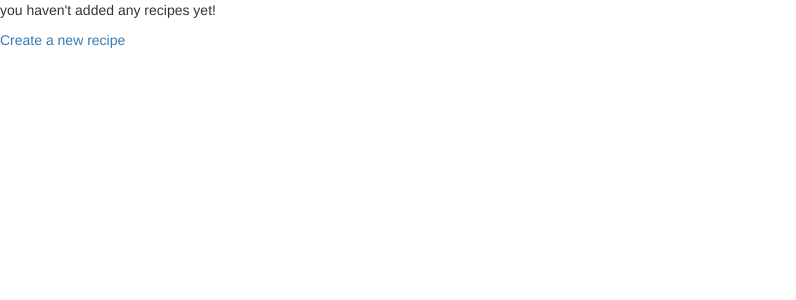
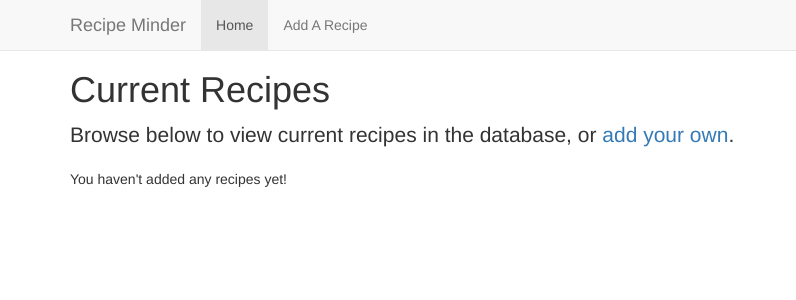
Before and after one commit to sarasafavi/introdjango, a Django app: page /recipes/ in a window 1280 px wide. Shown: the top 300 px of the page, without its empty margins (0-796 px from the left). Run offline with Django 3.2, Linux system fonts and the light colour scheme; data that the repository does not hold is empty; some libraries are stand-ins or nearby versions.

Commit message:
add a base template & a basic Bootstrap layout

```diff
--- /dev/null
+++ b/recipeminder/recipes/templates/base.html
@@ -0,0 +1,40 @@
+<html>
+	<head>
+		<title>
+			{% block title %}{% endblock %}
+		</title>
+		{% load bootstrap3 %}
+		{% bootstrap_css %}
+		{% bootstrap_javascript %}
+		<style>
+			body {
+			  padding-top: 50px;
+			}
+		</style>
+	</head>
+	<body>
+	  <div class="navbar navbar-default navbar-fixed-top" role="navigation">
+		  <div class="container">
+			<div class="navbar-header">
+			  <button type="button" class="navbar-toggle" data-toggle="collapse" data-target=".navbar-collapse">
+				<span class="sr-only">Toggle navigation</span>
+				<span class="icon-bar"></span>
+				<span class="icon-bar"></span>
+				<span class="icon-bar"></span>
+			  </button>
+			  <a class="navbar-brand" href="/recipes/">Recipe Minder</a>
+			</div>
+			<div class="collapse navbar-collapse">
+			  <ul class="nav navbar-nav">
+				<li class="active"><a href={% url 'recipelist' %}>Home</a></li>
+				<li><a href= {% url 'addrecipe' %} >Add A Recipe</a></li>
+			  </ul>
+			</div><!--/.nav-collapse -->
+		  </div>
+		</div>
+		<div class="container">
+			{% block maincontent %}
+			{% endblock %}
+		</div><!-- /.container -->
+	</body>
+</html>
--- a/recipeminder/recipes/templates/recipelist.html
+++ b/recipeminder/recipes/templates/recipelist.html
@@ -1,14 +1,22 @@
-{% load bootstrap3 %}
-{% bootstrap_css %}
-{% bootstrap_javascript %}
+{% extends "base.html" %}
+{% block title %}
+Recipe Minder: All Recipes
+{% endblock %}
 
+{% block maincontent %}
+
+<h1> Current Recipes </h1>
+			<p class="lead">Browse below to view current recipes in the
+				database, or <a href="addrecipe/">add your own</a>.</p>
 			{% if recipelist %}
 				<ul>
 				{% for recipe in recipelist %}
-<li><a href="{{ recipe.id }}/">{{ recipe.name }}</a></li>
+				<li><a href="{{ recipe.id }}/">
+						{{ recipe.name }}</a></li>
 				{% endfor %}
 				</ul>
 			{% else %}
-<p>you haven't added any recipes yet!</p>
+				<p>You haven't added any recipes yet!</p>
 			{% endif %}
-<a href = "addrecipe/">Create a new recipe</a>
+
+{% endblock %}
```
Also changed, not shown: recipeminder/recipes/templates/addrecipe.html (+7 -2 lines), recipeminder/recipes/templates/recipe.html (+20 -17 lines). Lines whose indentation alone changed are shown as unchanged.
